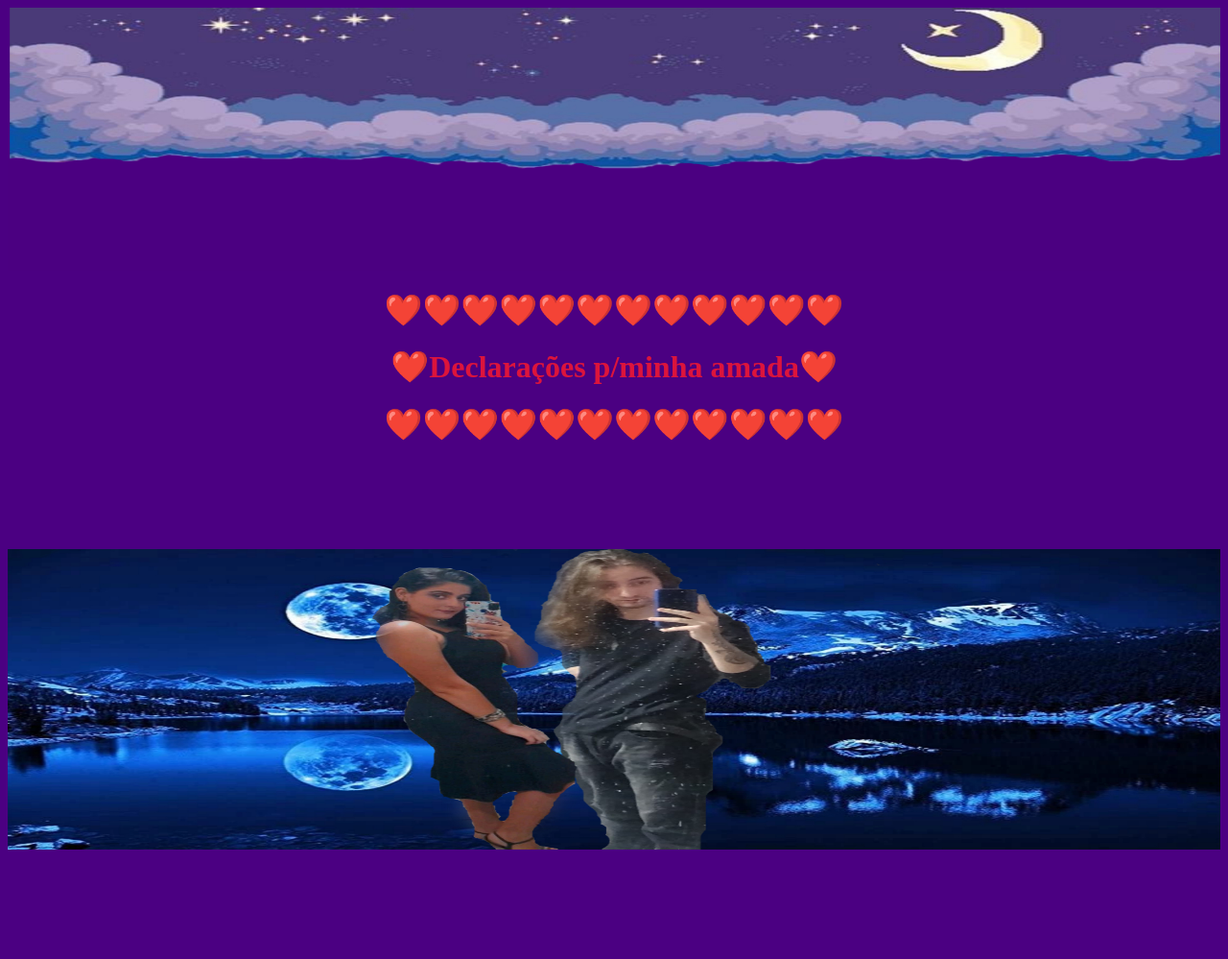
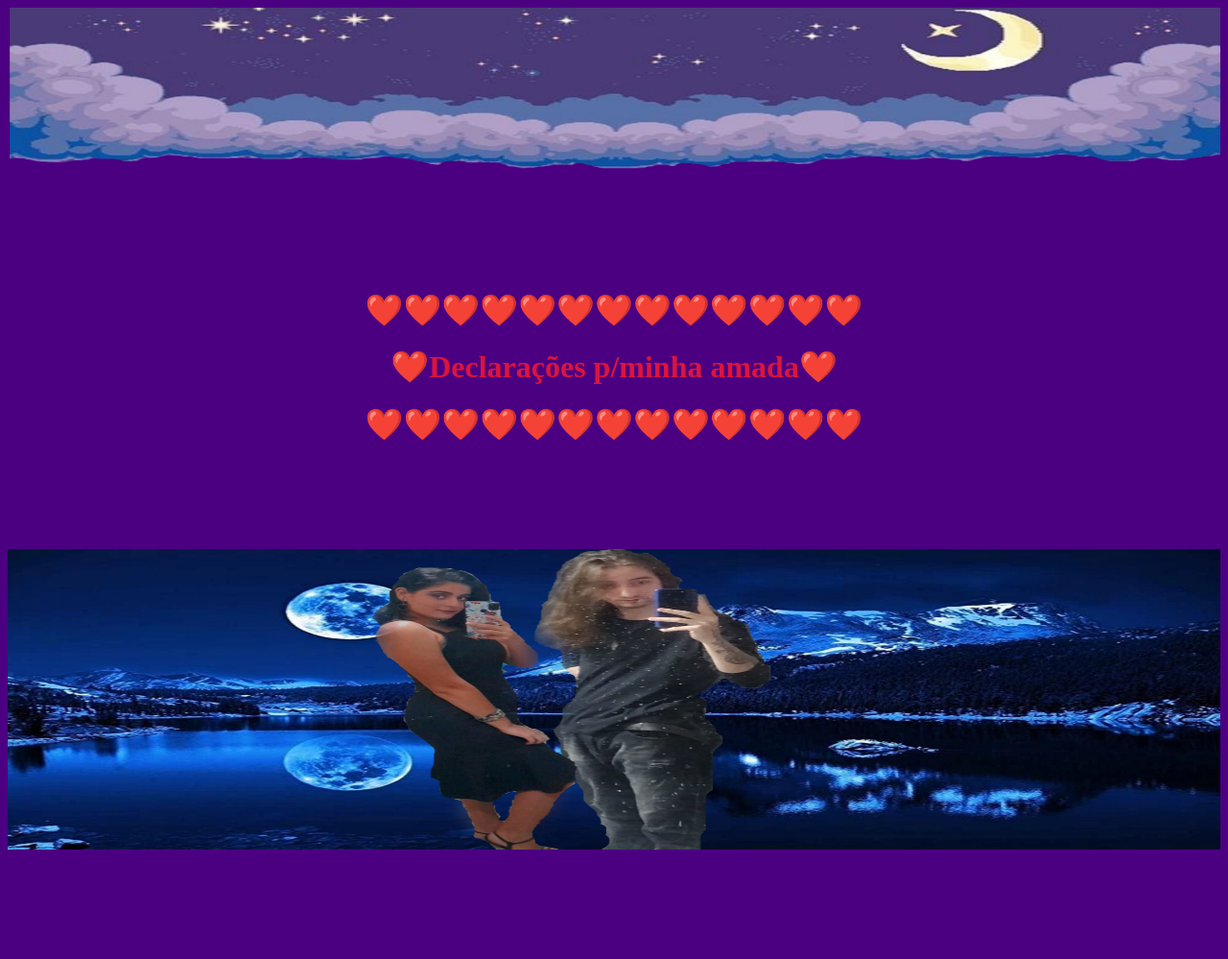
Before and after one commit to DnxNoob/sitedeclara-oes, a plain HTML site: page index.html in a window 1280 px wide. Shown: the top 999 px of the page at 96% size. Drawn offline with Linux system fonts and the light colour scheme.

Commit message:
Update index.html

```diff
--- a/index.html
+++ b/index.html
@@ -4,9 +4,9 @@
        <head>
                 <img src="começo.jpg" height="35%" width="100%"></>
 
-                <h1 style="color:#DC143C;" align="center">❤️❤️❤️❤️❤️❤️❤️❤️❤️❤️❤️❤️
+                <h1 style="color:#DC143C;" align="center">❤️❤️❤️❤️❤️❤️❤️❤️❤️❤️❤️❤️❤️
                 <h1 style="color:#DC143C;" align="center">❤️Declarações p/minha amada❤️
-                <h1 style="color:#DC143C;" align="center">❤️❤️❤️❤️❤️❤️❤️❤️❤️❤️❤️❤️
+                <h1 style="color:#DC143C;" align="center">❤️❤️❤️❤️❤️❤️❤️❤️❤️❤️❤️❤️❤️
 
                       <br></br>
                       <br></br>
```
